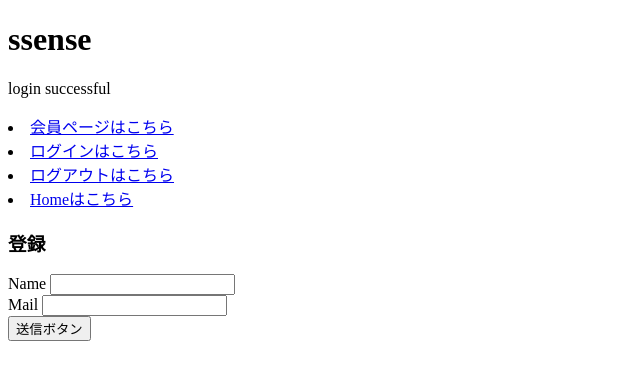
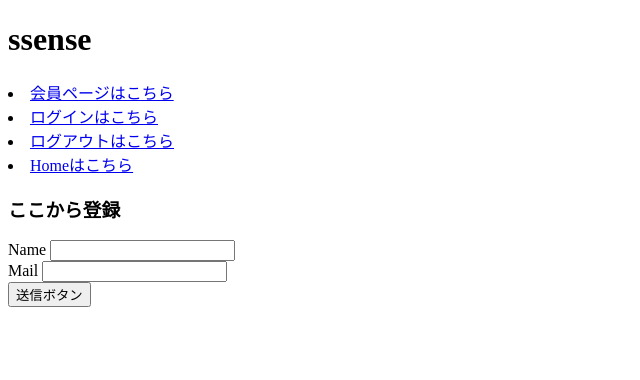
Before and after one commit to junok555/Sale_notify, a Flask app: page /register in a window 1280 px wide. Shown: the top 380 px of the page, without its empty margins (0-640 px from the left). Run offline with Flask 2, Linux system fonts and the light colour scheme.

Commit message:
change html

```diff
--- a/templates/login.html
+++ b/templates/login.html
@@ -8,7 +8,6 @@
 </head>
 <body>
     <h1>ssense</h1>
-    <p>login successful</p>
 
     <ui>
         <li><a href='/member'>会員ページはこちら</a></li>
--- a/templates/register.html
+++ b/templates/register.html
@@ -8,7 +8,6 @@
 </head>
 <body>
     <h1>ssense</h1>
-    <p>login successful</p>
 
     <ui>
         <li><a href='/member'>会員ページはこちら</a></li>
@@ -17,7 +16,7 @@
         <li><a href='/'>Homeはこちら</a></li>
     </ui>
     <!-- login form -->
-    <h3>登録</h3>
+    <h3>ここから登録</h3>
     <form action="/user_register" method="post">
         <div>
             <label for="title">Name</label>
```
